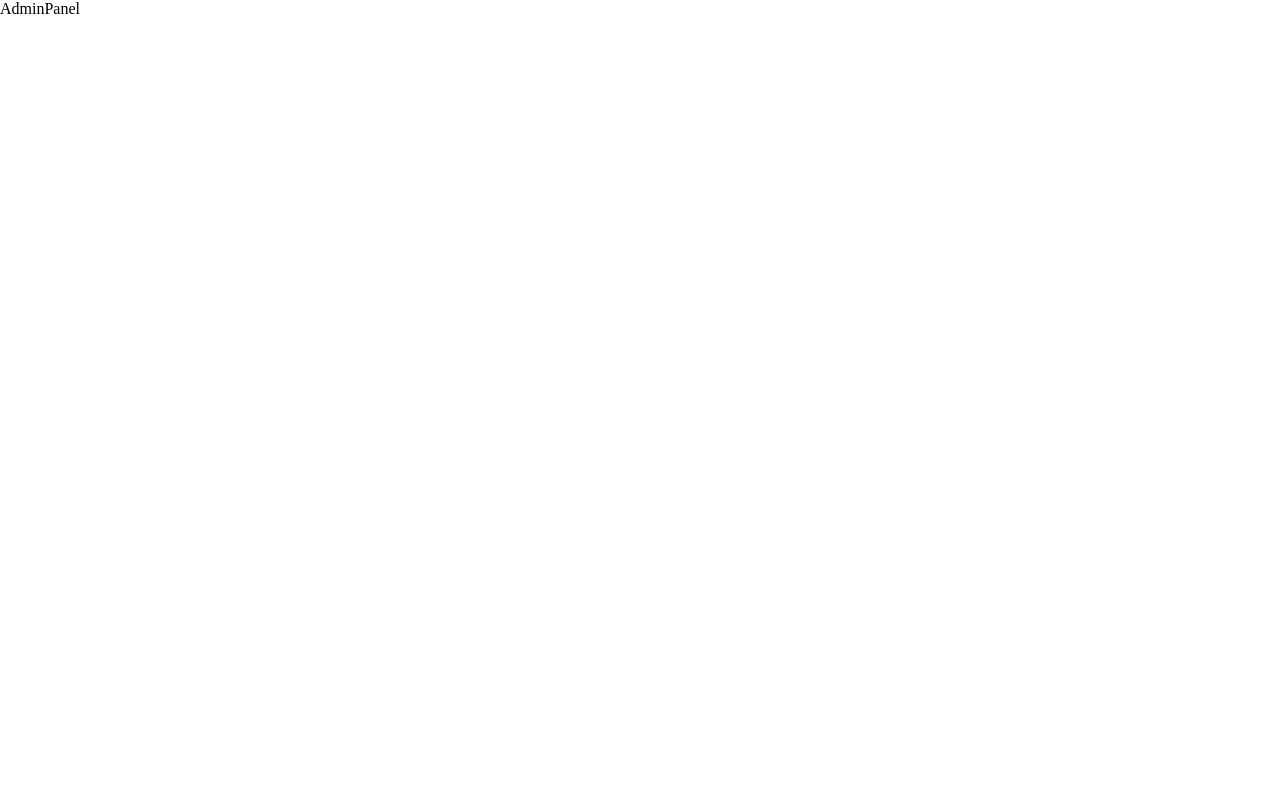
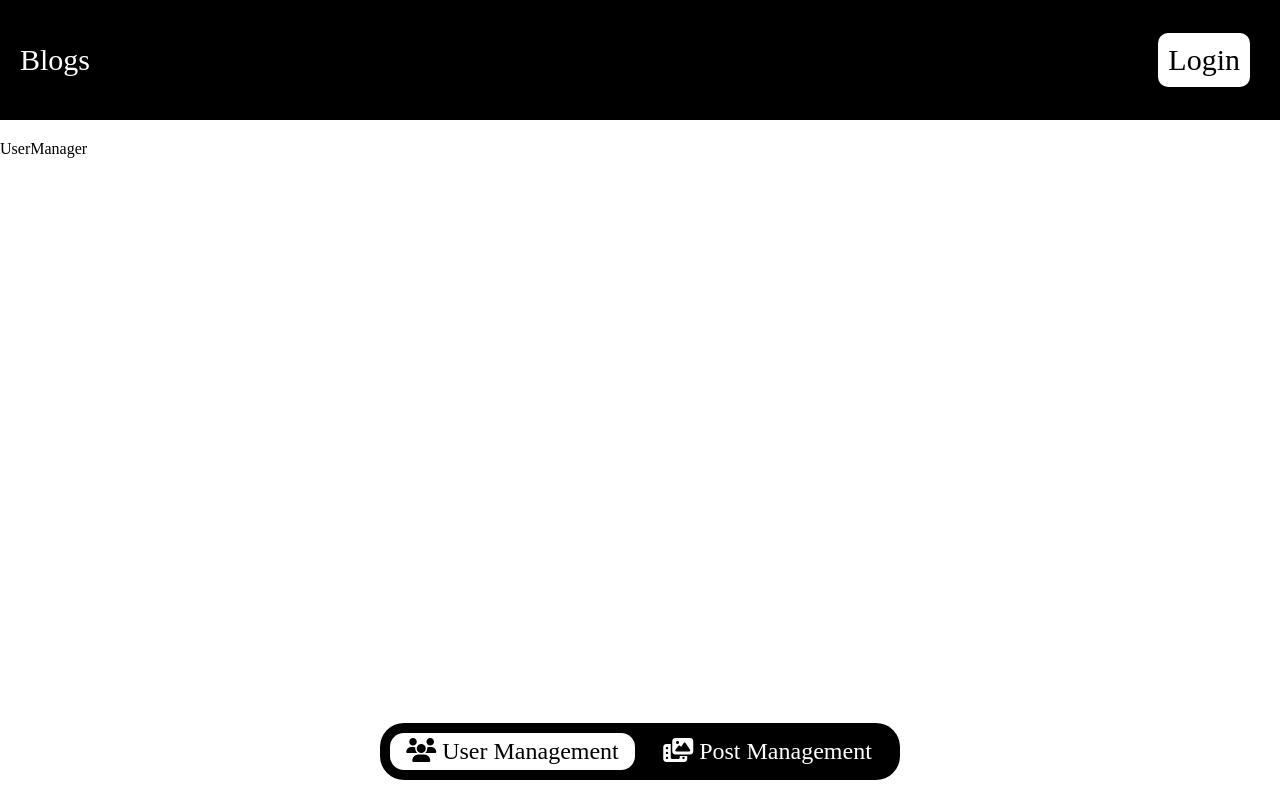
Before and after one commit to TheLearningHead/Honors-EndSem-Project, a React (Vite) app in the folder frontend/: page /adminpanel in a window 1280 px wide. Built offline with nearby package versions, Linux system fonts and the light colour scheme.

Commit message:
Added Admin Panel and Admin login page

```diff
--- a/frontend/src/App.jsx
+++ b/frontend/src/App.jsx
@@ -32,7 +32,7 @@ function App() {
 
           {/* AdminPanel Paths */}
           <Route path="/adminpanel" element={<AdminPanel />}>
-            <Route path="user-manager" element={<UserManager />} />
+            <Route path="" element={<UserManager />} />
             <Route path="post-manager" element={<PostManager />} />
           </Route>
         </Routes>
--- a/frontend/src/Components/Admin/Admin.css
+++ b/frontend/src/Components/Admin/Admin.css
@@ -0,0 +1,28 @@
+#adminpanel {
+    width: 500px;
+    z-index: 100;
+    display: grid;
+    grid-template-columns: 1fr 1fr;
+    gap: 10px;
+    padding: 10px;
+    border-radius: 24px;
+    position: fixed;
+    bottom: 20px;
+    left: 50%;
+    transform: translateX(-50%);
+    background-color: black;
+    text-align: center;
+  }
+
+  #adminpanel a {
+    color: white;
+    text-decoration: none;
+    padding: 5px;
+    font-size: 24px;
+  }
+
+  #adminpanel a.active {
+    background-color: white;
+    color: black;
+    border-radius: 14px;
+  }
--- a/frontend/src/Components/Admin/AdminPanel.jsx
+++ b/frontend/src/Components/Admin/AdminPanel.jsx
@@ -1,5 +1,46 @@
+import { Link, Outlet, useLocation } from "react-router-dom";
+
 function AdminPanel() {
-    return <div>AdminPanel</div>;
+    const loc = useLocation();
+    const token = localStorage.getItem("Admintoken");
+
+    const handleLogout = () => {
+        // Remove the token from local storage
+        localStorage.removeItem("Admintoken");
+        // Refresh the page
+        window.location.reload();
+    };
+
+    return (
+        <>
+            <nav>
+                Blogs
+                {token ? (
+                    <Link onClick={handleLogout}>Logout</Link>
+                ) : (
+                    <Link to={"/user/login"}>Login</Link>
+                )}
+            </nav>
+
+            <Outlet />
+            <div id="adminpanel">
+                <Link
+                    to={`/adminpanel`}
+                    className={loc.pathname === "/adminpanel" ? "active" : ""}
+                >
+                    <i className="fa-solid fa-users"></i> User Management
+                </Link>
+                <Link
+                    to={`post-management`}
+                    className={
+                        loc.pathname === "/adminpanel/post-management" ? "active" : ""
+                    }
+                >
+                    <i className="fa-solid fa-photo-film"></i> Post Management
+                </Link>
+            </div>
+        </>
+    );
 }
 
 export default AdminPanel;
--- a/frontend/src/Components/Auth/AdminLogin.jsx
+++ b/frontend/src/Components/Auth/AdminLogin.jsx
@@ -1,10 +1,12 @@
 import React, { useState } from "react";
-import { Link } from "react-router-dom";
+import { Link, useNavigate } from "react-router-dom";
+import axios from "axios";
 
 function AdminLogin() {
     const [username, setUsername] = useState("");
     const [password, setPassword] = useState("");
     const [isPasswordVisible, setIsPasswordVisible] = useState(false);
+    const history = useNavigate();
 
     const handleUsernameChange = (e) => {
         setUsername(e.target.value);
@@ -18,11 +20,28 @@ function AdminLogin() {
         setIsPasswordVisible((prevState) => !prevState);
     };
 
-    const handleSubmit = (e) => {
+    const handleSubmit = async (e) => {
         e.preventDefault();
         if (username !== "" && password !== "") {
-            // Handle form submission logic here
-            console.log("Form submitted:", { username, password });
+            try {
+                const response = await axios.post("http://localhost:8080/admin/login", {
+                    username,
+                    password,
+                });
+
+                if (!response.data.token) {
+                    alert("Error, Please try Again");
+                    return;
+                }
+
+                // Save token to local storage
+                localStorage.setItem("Admintoken", response.data.token);
+
+                // Redirect to home route
+                history("/adminpanel");
+            } catch (error) {
+                console.error(error);
+            }
         } else {
             // Handle validation errors
             console.log("Please provide all required fields.");
--- a/frontend/src/Components/User/PostBlog.jsx
+++ b/frontend/src/Components/User/PostBlog.jsx
@@ -21,6 +21,7 @@ function PostBlog() {
             // Make sure token is present
             if (!token) {
                 alert("User not authenticated. Please login.");
+                history("/");
                 return;
             }
 
```
